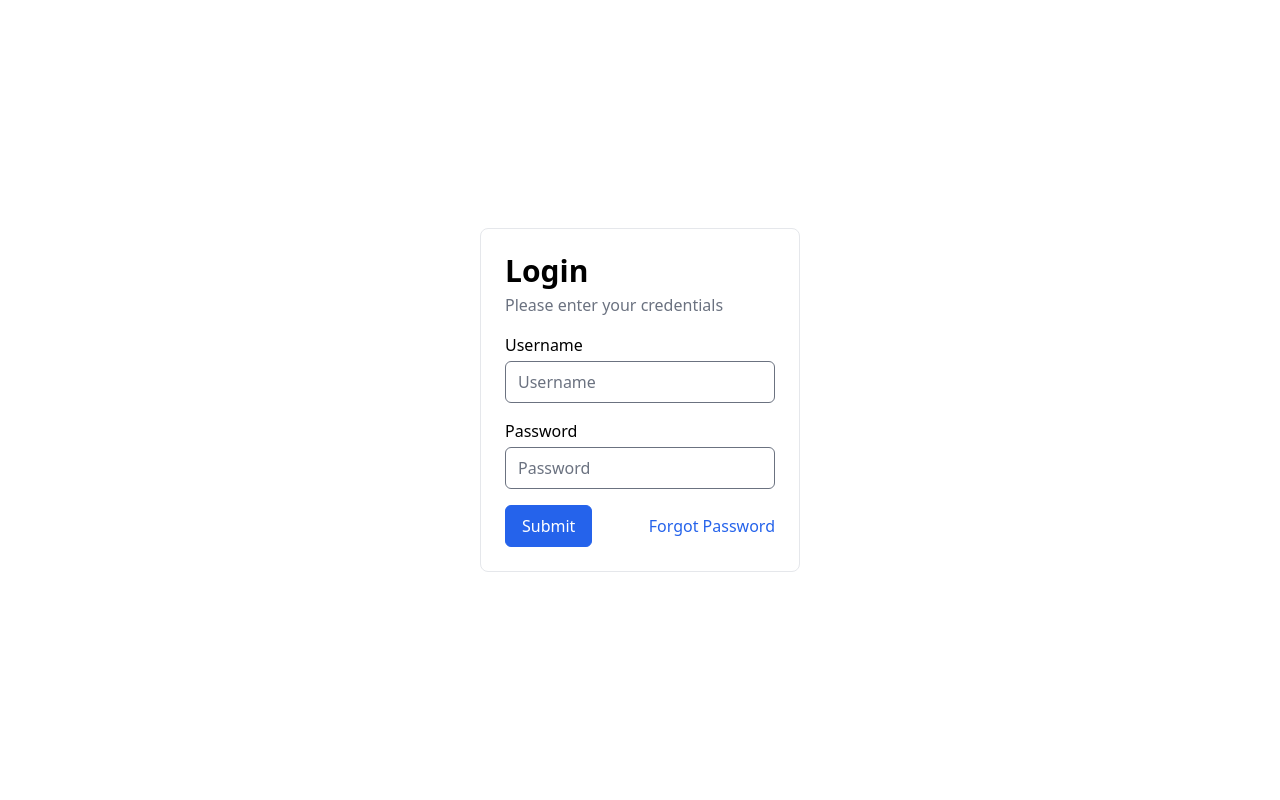
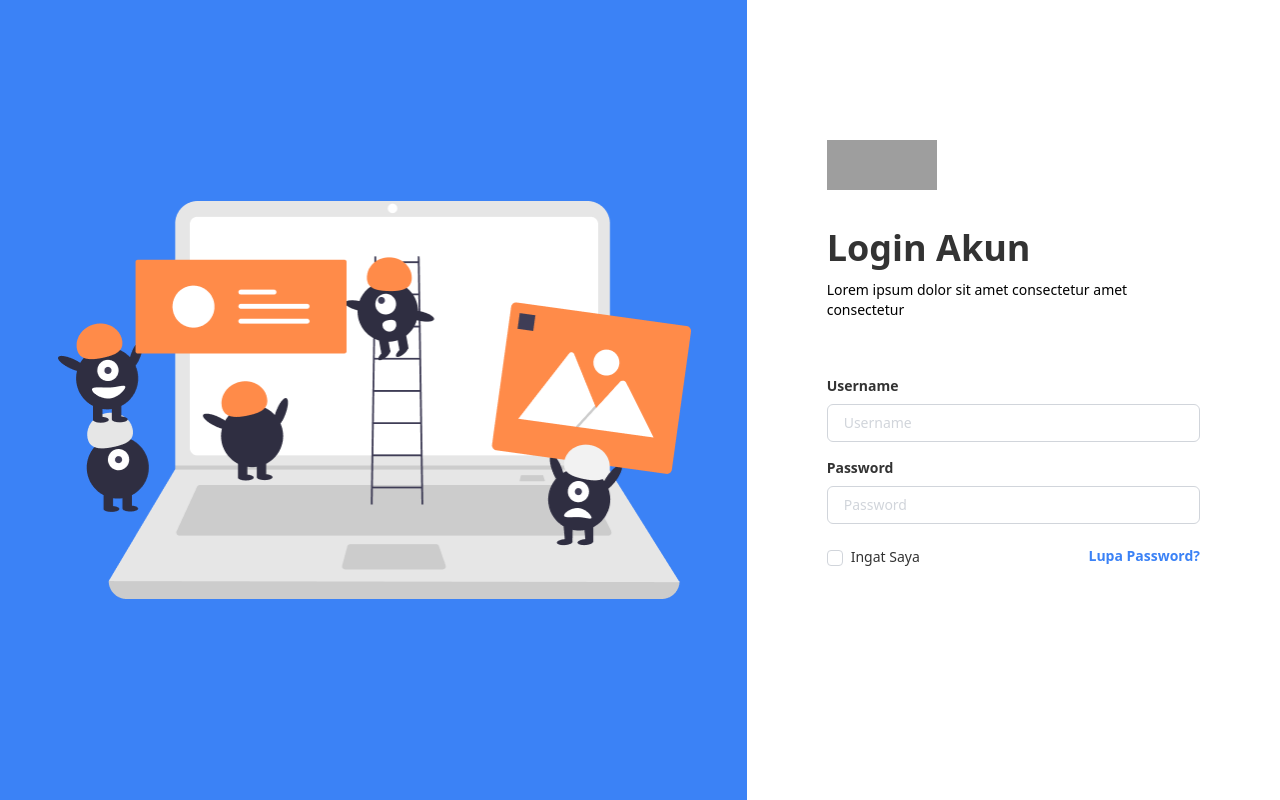
Before and after one commit to gitsindonesia/next-starter, a Next.js app: page /auth/login in a window 1280 px wide. Built offline with nearby package versions, Linux system fonts and the light colour scheme; grey boxes are pictures that could not be loaded.

Commit message:
feat: update design login page

```diff
--- a/components/Layouts/AuthenticatedPage.tsx
+++ b/components/Layouts/AuthenticatedPage.tsx
@@ -1,4 +1,6 @@
 import { useSession } from 'next-auth/react';
+import Footer from './Footer';
+import Header from './Header';
 
 export default function AuthenticatedPage({
   children,
@@ -15,5 +17,10 @@ export default function AuthenticatedPage({
     return <p>Unauthenticated</p>;
   }
 
-  return <div>{children}</div>;
+  return (
+    <div>
+    <Header />
+      {children}
+    <Footer />
+    </div>);
 }
--- a/pages/auth/login.tsx
+++ b/pages/auth/login.tsx
@@ -1,6 +1,7 @@
 import Head from 'next/head';
 import Link from 'next/link';
 import Button from '../../components/Button/Button';
+import Image from 'next/image'
 import { useForm } from 'react-hook-form';
 import { yupResolver } from '@hookform/resolvers/yup';
 import * as yup from 'yup';
@@ -39,26 +40,42 @@ export default function Login({ csrfToken }: any) {
       <Head>
         <title>Login</title>
       </Head>
-      <div className="container mx-auto px-4 sm:px-0 py-6 sm:h-screen flex items-center justify-center">
+      <div className='min-h-screen'>
+        <div className='grid md:grid-cols-12 grid-cols-1 min-h-screen'>
+          <div className='md:flex hidden col-span-7 bg-blue-500 items-center justify-center'>
+            <Image
+              src="/images/login_image.png"
+              width={635.93}
+              height={398}
+              alt="Login"
+            />
+          </div>
+          <div className='col-span-5 flex items-center justify-center min-h-screen'>
+            <div className='container px-8 md:px-20 '>
+              <Image
+                src="https://gits.id/wp-content/uploads/2020/09/Logo-Main.png"
+                alt="Logo GITS"
+                className="h-10"
+                width={110.23}
+                height={50}
+              />
+              <h5 className='text-4xl font-extrabold text-[#333333] mt-8'>Login Akun</h5>
+              <p className='mt-3 text-sm font-normal'>Lorem ipsum dolor sit amet consectetur amet consectetur</p>
               <form
-          className="w-full sm:w-3/12 mx-auto rounded-lg border p-6"
+                className="mt-14 text-[#333333]"
                 onSubmit={handleSubmit(onSubmit)}
               >
                 <input name="csrfToken" type="hidden" defaultValue={csrfToken} />
-          <div>
-            <h1 className="text-3xl font-semibold">Login</h1>
-            <p className="text-gray-500 mt-1">Please enter your credentials</p>
-          </div>
 
                 <div className="mt-4">
-            <label className="block mb-1 font-medium" htmlFor="username">
+                  <label className="block mb-2 text-sm font-semibold" htmlFor="username">
                     Username
                   </label>
                   <input
                     id="username"
                     type="text"
                     placeholder="Username"
-              className="w-full px-3 py-2 rounded-md transition duration-300 focus:ring/50"
+                    className="w-full text-sm px-4 py-2 border-gray-300 placeholder-gray-300 rounded-md transition duration-300 focus:ring/50"
                     {...register('username')}
                   />
                   {errors.username && (
@@ -69,14 +86,14 @@ export default function Login({ csrfToken }: any) {
                 </div>
 
                 <div className="mt-4">
-            <label className="block mb-1 font-medium" htmlFor="password">
+                  <label className="block mb-2 text-sm font-semibold" htmlFor="password">
                     Password
                   </label>
                   <input
                     id="password"
                     type="text"
                     placeholder="Password"
-              className="w-full px-3 py-2 rounded-md transition duration-300 focus:ring/50"
+                    className="w-full text-sm px-4 py-2 border-gray-300 placeholder-gray-300 rounded-md transition duration-300 focus:ring/50"
                     {...register('password')}
                   />
                   {errors.password && (
@@ -85,16 +102,25 @@ export default function Login({ csrfToken }: any) {
                     </p>
                   )}
                 </div>
+                <div className='flex items-center justify-between mt-5'>
+                  <label htmlFor="remember">
+                    <input type="checkbox" className='rounded border-gray-300' id='remember'/>
+                    <span className='text-sm ml-2'>Ingat Saya</span>
+                  </label>
+                  <Link href="/auth/password/forgot">
+                    <a className="font-semibold text-sm text-blue-500">Lupa Password?</a>
+                  </Link>
+                </div>
 
                 <div className="mt-4 flex gap-4 justify-between items-center">
-            <Button variant="primary" type="submit">
-              Submit
+                  <Button className='text-white !text-sm py-3 mt-8 w-full border-0 bg-blue-500' type="submit">
+                    LOGIN
                   </Button>
-            <Link href="/auth/password/forgot">
-              <a className="font-medium text-blue-600">Forgot Password</a>
-            </Link>
                 </div>
               </form>
+            </div>
+          </div>
+        </div>
       </div>
     </Auth>
   );
```
Also changed, not shown: public/images/login_image.png (added). Lines whose indentation alone changed are shown as unchanged.
